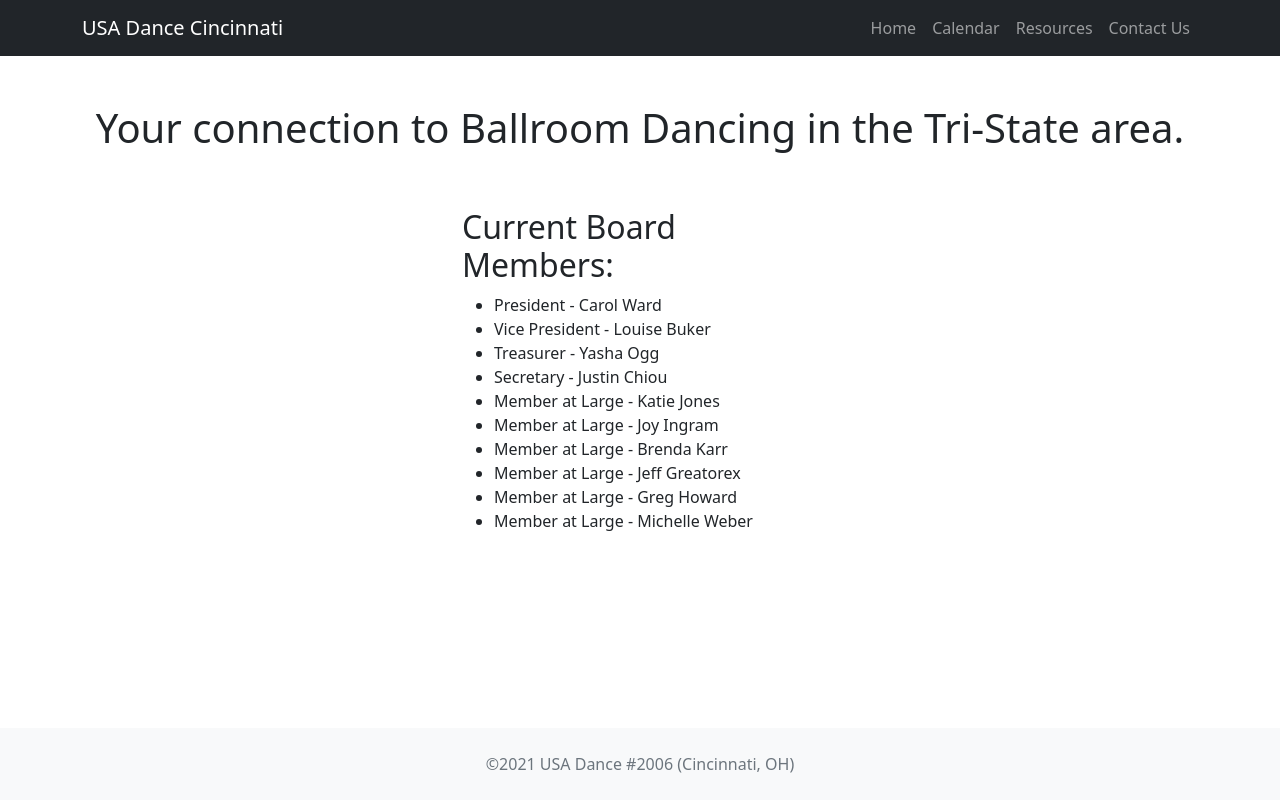
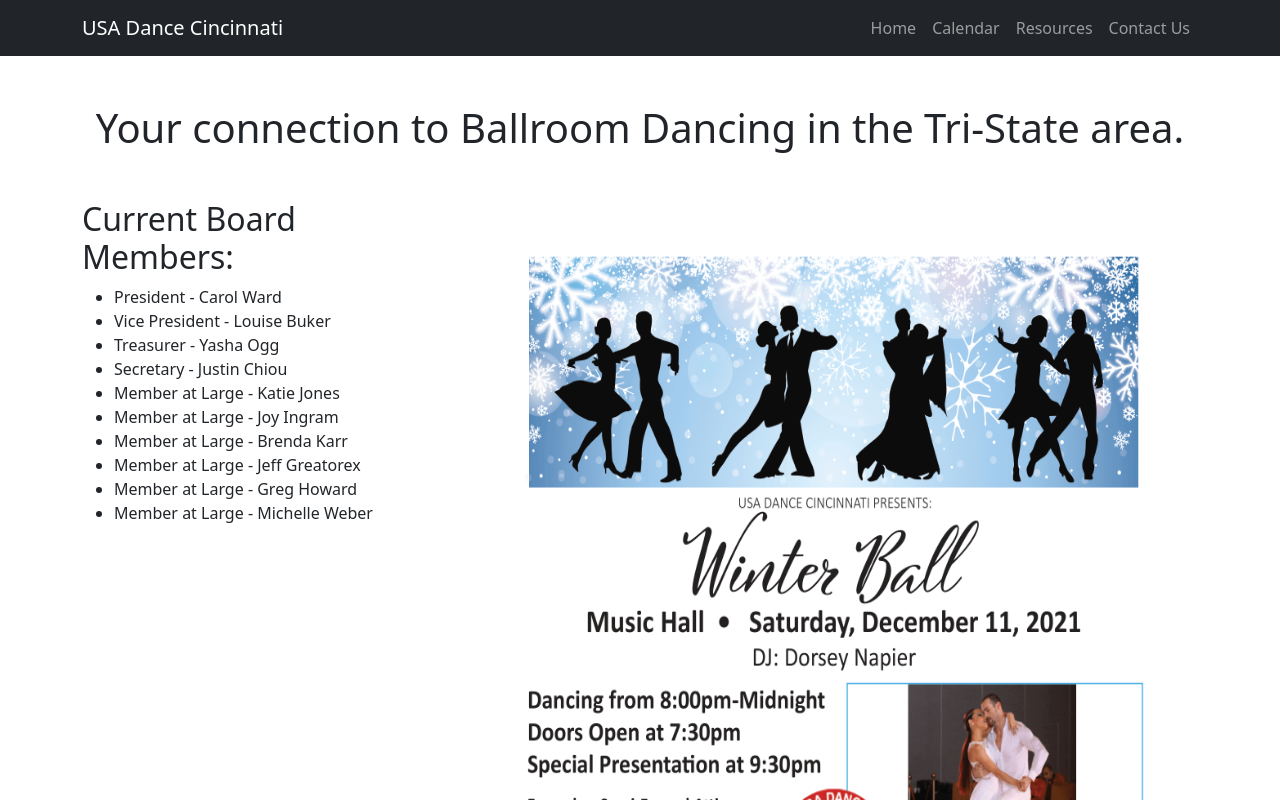
Before and after one commit to shadowlion/usadancecincinnati, a Next.js app: page / in a window 1280 px wide. Shown: the top 800 px of the page. Built offline with nearby package versions, Linux system fonts and the light colour scheme.

Commit message:
refactor: add winter ball 2021 flyer conditionally

```diff
--- a/pages/index.tsx
+++ b/pages/index.tsx
@@ -1,25 +1,42 @@
 import type { NextPage } from "next";
-import {BoardMember, boardMembers} from "../lib/data";
+import Image from "next/image";
+import { BoardMember, boardMembers } from "../lib/data";
 
 const HomePage: NextPage = () => {
   const year = new Date().getFullYear();
+  const now = new Date().getTime();
+  const winterBallDate = new Date("2021-12-11").getTime();
+  console.log(winterBallDate);
 
   return (
-    <div className="container">
-      <h1 className="text-center py-5">
+    <div className="container py-5">
+      <h1 className="text-center mb-5">
         Your connection to Ballroom Dancing in the Tri-State area.
       </h1>
-      <div className="row d-flex justify-content-center">
-        <div className="col-12 col-md-4">
+      <div className="row">
+        <aside className="col-12 col-md-4">
+          <div className="text-center text-md-start">
             <h2>Current Board Members:</h2>
             <ul>
               {boardMembers[String(year)].map(({ role, name }: BoardMember) => (
-              <li key={role}>
+                <li key={name}>
                   {role} - {name}
                 </li>
               ))}
             </ul>
           </div>
+        </aside>
+        <article className="col-12 col-md-8">
+          {winterBallDate > now && (
+            <Image
+              src="/flyer.png"
+              alt="Winter Ball 2021 Flyer"
+              width={400}
+              height={600}
+              layout="responsive"
+            />
+          )}
+        </article>
       </div>
     </div>
   );
```
Also changed, not shown: public/flyer.png (added). Lines whose indentation alone changed are shown as unchanged.
